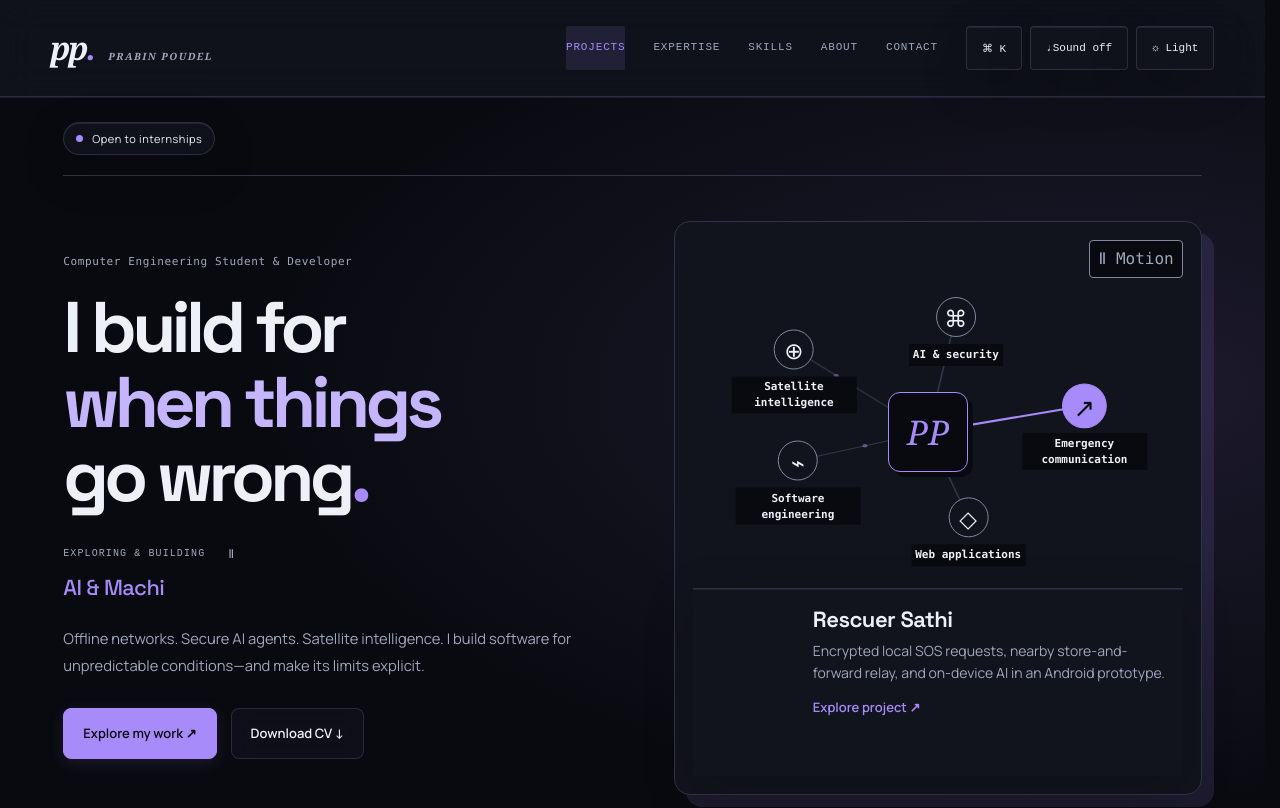
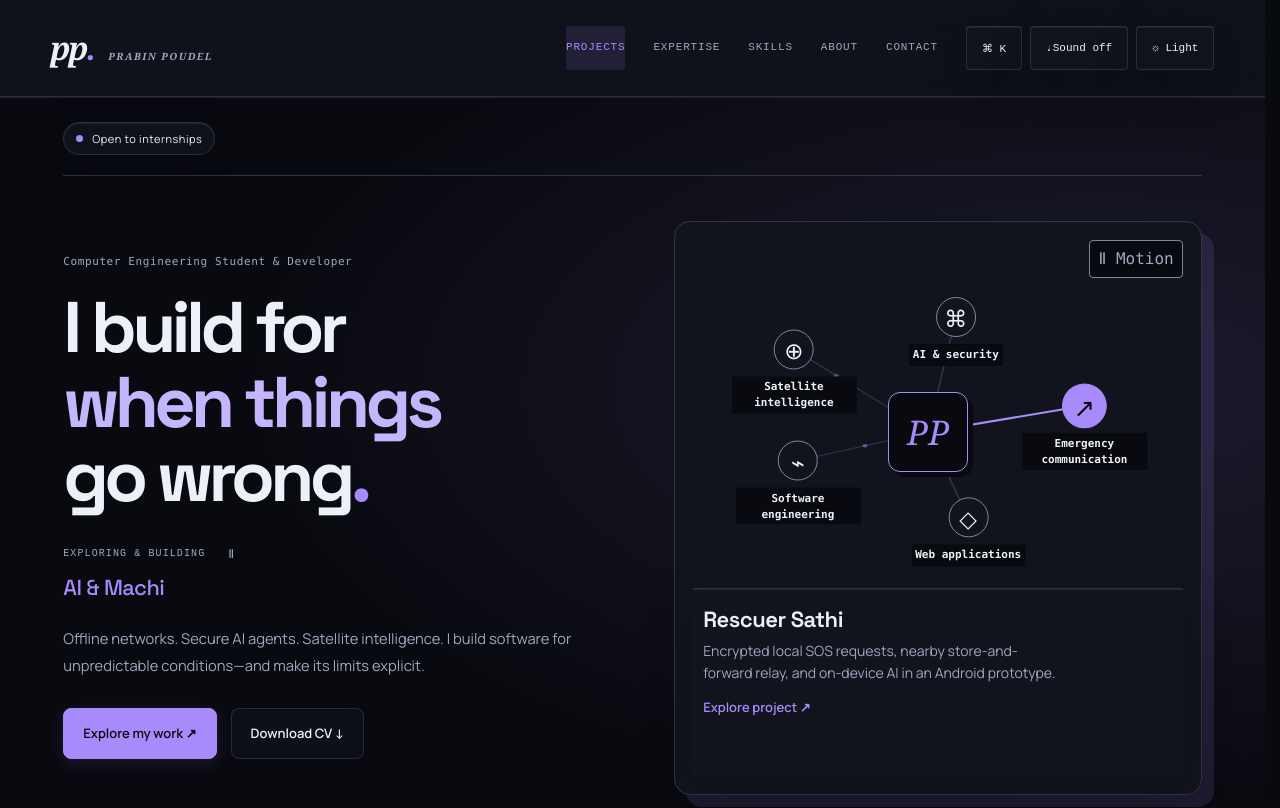
Before and after one commit to Prabin-Poudel-1/Portfolio-website, a React (Vite) app: page / in a window 1280 px wide. Shown: the top 808 px of the page. Built offline with nearby package versions, Linux system fonts and the light colour scheme.

Commit message:
Align inspector content with simplified single-column layout

```diff
--- a/theme.css
+++ b/theme.css
@@ -717,7 +717,7 @@ pre {
 .network-stage .network-signal { fill: var(--accent); stroke: none; }
 .hero-motion-toggle { border: 1px solid var(--control); border-radius: 4px; color: var(--muted); background: var(--bg); font: inherit; padding: 4px 8px; min-height: 28px; }
 .hero-motion-toggle:hover, .hero-motion-toggle[aria-pressed="true"] { color: var(--accent); border-color: var(--accent); }
-.node-inspector > .inspector-content { grid-area: 1 / 2; animation: none; }
+.node-inspector > .inspector-content { grid-area: 1 / 1; animation: none; }
 .node-inspector > .inspector-content.is-active { animation: inspector-enter 250ms ease-out; }
 @media (max-width: 700px) { .hero-motion-toggle { min-height: 36px; } }
 @media (prefers-reduced-motion: reduce) {
```
